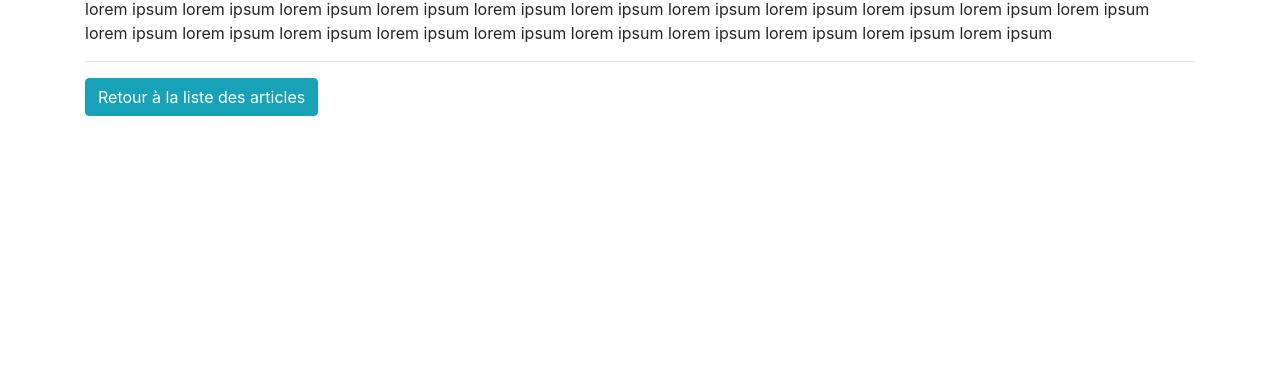
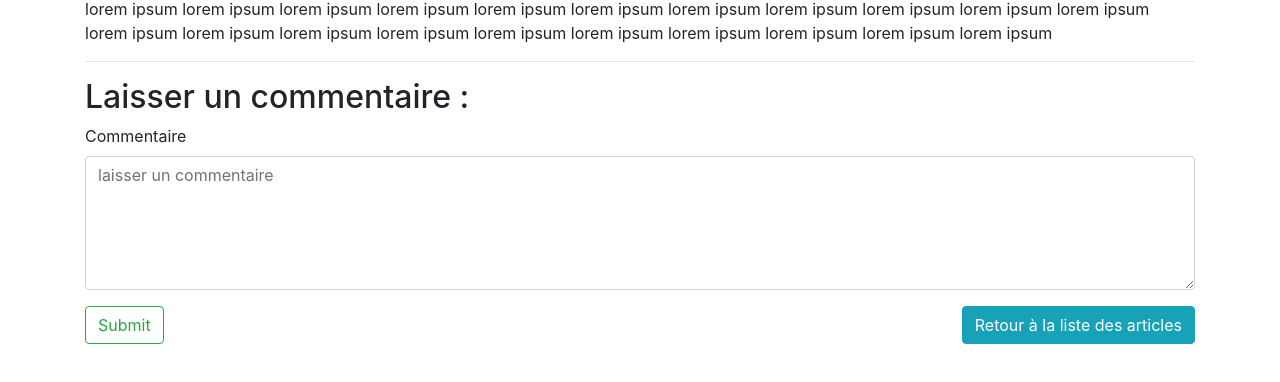
Before and after one commit to webdevproformation/react-j4-juin2020, a React (Create React App) app: page /articles/1 in a window 1280 px wide. Shown: the part 390-772 px from the top of the page. Built offline with nearby package versions, Linux system fonts and the light colour scheme.

Commit message:
correction formulaire de commentaire dans composant Post

```diff
--- a/src/front/Post.jsx
+++ b/src/front/Post.jsx
@@ -2,7 +2,12 @@ import React, { Component } from 'react';
 import { findArticleById } from "../services/ArticlesFictifs";
 class Post extends Component {
     state = {
-        contenu: {}
+        contenu: {},
+        form: {
+            commentaire: ""
+        },
+        error: false,
+        success: false
     }
     retourArticles() {
         this.props.history.push("/articles");
@@ -16,6 +21,33 @@ class Post extends Component {
         });
     }
 
+    traiterCommentaire(e) {
+        e.preventDefault();
+        const form = { ...this.state.form };
+
+        if (form.commentaire == "") {
+            // le champ du formulaire est vide
+            this.setState({
+                error: true, // afficher le message d'erreur
+                success: false // masquer le message de success
+            })
+        }
+        else {
+            this.setState({
+                error: false, // masquer le message  d'erreur
+                success: true // afficher le message de success
+            })
+        }
+    }
+
+    change(e) {
+        const form = { ...this.state.form };
+        form[e.target.name] = e.target.value;
+        this.setState({
+            form: form
+        });
+    }
+
 
     render() {
         return (
@@ -24,7 +56,29 @@ class Post extends Component {
                 <img src={this.state.contenu.url + this.state.contenu.id} alt="" />
                 <p>{this.state.contenu.content}</p>
                 <hr />
-                <button className="btn btn-info" onClick={this.retourArticles.bind(this)}>Retour à la liste des articles</button>
+                <h2>Laisser un commentaire :</h2>
+                <form onSubmit={this.traiterCommentaire.bind(this)}>
+                    <div className="form-group">
+                        <label htmlFor="commentaire">Commentaire</label>
+                        <textarea
+                            name="commentaire"
+                            id="commentaire"
+                            rows="5"
+                            className="form-control"
+                            placeholder="laisser un commentaire"
+                            value={this.state.form.commentaire}
+                            onChange={this.change.bind(this)}
+                        ></textarea>
+                    </div>
+                    <div className="form-group d-flex">
+                        <input type="submit" className="btn btn-outline-success" />
+                        <button className="btn btn-info ml-auto" onClick={this.retourArticles.bind(this)}>Retour à la liste des articles</button>
+                    </div>
+                </form>
+
+                {this.state.error && <p className="alert alert-danger">Veuillez compléter le champ commentaire</p>}
+                {this.state.success && <p className="alert alert-success">Merci pour votre commentaire</p>}
+
             </div>);
     }
 }
```
Also changed, not shown: src/prise-de-notes.txt.
